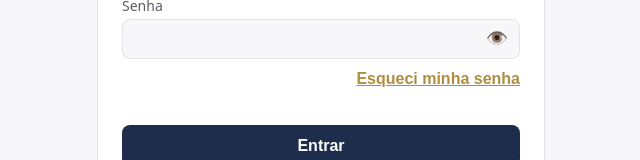
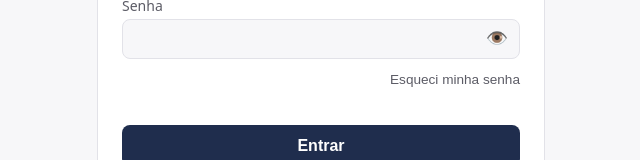
Before and after one commit to Ayra-sw/ayra-ponto, a React (Vite) app: page /login in a window 1280 px wide. Shown: the part 252-412 px from the top of the page, without its empty margins (319-959 px from the left). Built offline with nearby package versions, Linux system fonts and the light colour scheme; no server answers.

Commit message:
Add discrete link button styles to styles.css

```diff
--- a/src/styles.css
+++ b/src/styles.css
@@ -151,6 +151,17 @@ button {
   text-decoration: underline;
 }
 
+.link-btn--discreto {
+  color: var(--text-muted);
+  font-weight: 500;
+  font-size: 0.85rem;
+  text-decoration: none;
+}
+
+.link-btn--discreto:hover {
+  text-decoration: underline;
+}
+
 /* Telas de gestão (Admin/RH): azul escuro + marrom dourado no topo */
 .gestao-topbar {
   background: var(--primary);
```
